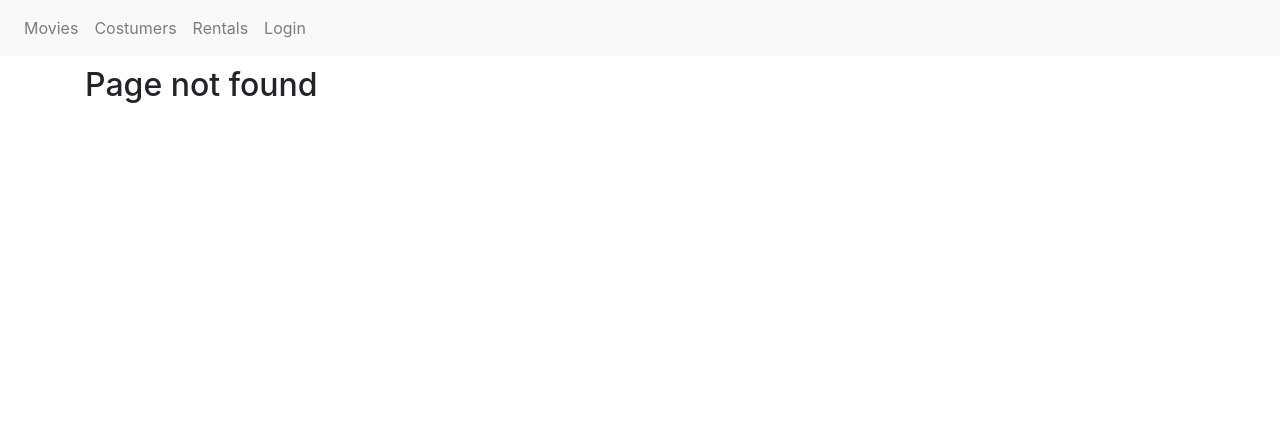
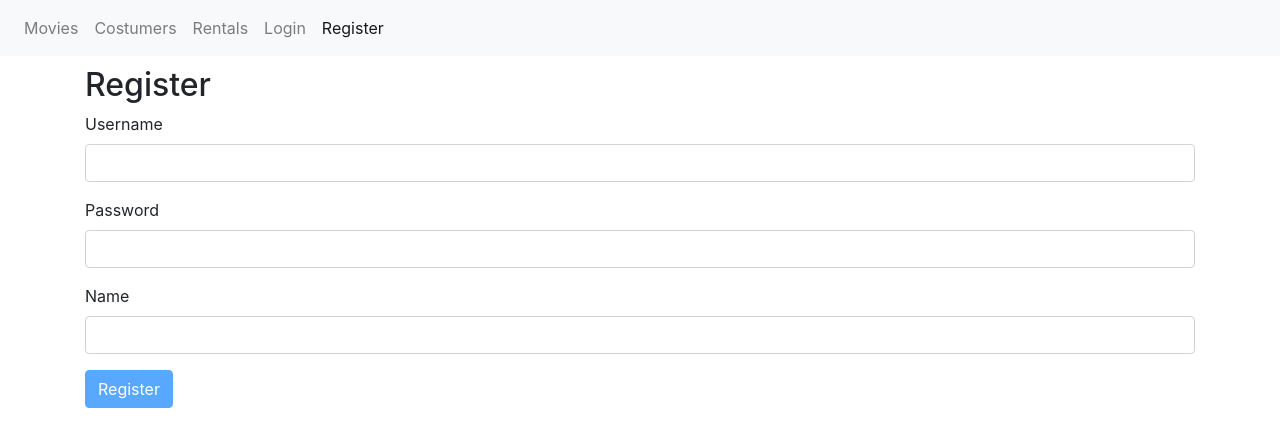
Before and after one commit to FlavioCoradini/fabio-fe, a React (Create React App) app: page /register in a window 1280 px wide. Before the commit this address led to /not-found. Shown: the top 446 px of the page. Built offline with nearby package versions, Linux system fonts and the light colour scheme.

Commit message:
add register form

```diff
--- a/src/App.js
+++ b/src/App.js
@@ -7,8 +7,9 @@ import Rentals from "./components/rentals";
 import NotFound from "./components/notFound";
 import MovieForm from "./components/movieForm";
 import LoginForm from "./components/loginForm";
+import RegisterForm from "./components/registerForm";
+import "./App.css";
 
-import "./App.css";
 class App extends React.Component {
   render() {
     return (
@@ -17,6 +18,7 @@ class App extends React.Component {
         <main className="container">
           <Switch>
             <Route path="/login" component={LoginForm} />
+            <Route path="/register" component={RegisterForm} />
             <Route path="/movies/:id" component={MovieForm} />
             <Route path="/movies" component={Movies} />
             <Route path="/costumers" component={Costumers} />
--- /dev/null
+++ b/src/components/common/form.jsx
@@ -0,0 +1,75 @@
+import { Component } from "react";
+import Joi from "joi-browser";
+import Input from "./input";
+
+class Form extends Component {
+  state = {
+    data: {},
+    errors: {},
+  };
+
+  handleChange = ({ currentTarget: input }) => {
+    const errors = { ...this.state.errors };
+    const errorMessage = this.validadeProperty(input);
+    if (errorMessage) errors[input.name] = errorMessage;
+    else delete errors[input.name];
+
+    const data = { ...this.state.data };
+    data[input.name] = input.value;
+    this.setState({ data, errors });
+  };
+
+  handleSubmit = (e) => {
+    e.preventDefault();
+
+    const errors = this.validade();
+    this.setState({ errors: errors || {} });
+    if (errors) return;
+
+    if (this.doSubmit) this.doSubmit();
+  };
+
+  validade = () => {
+    const options = {
+      abortEarly: false,
+    };
+    const { error } = Joi.validate(this.state.data, this.schema, options);
+
+    if (!error) return null;
+    const errors = {};
+    error.details.forEach((item) => {
+      errors[item.path[0]] = item.message;
+    });
+    return errors;
+  };
+
+  validadeProperty = ({ name, value }) => {
+    const obj = { [name]: value };
+    const schema = { [name]: this.schema[name] };
+    const { error } = Joi.validate(obj, schema);
+
+    return error ? error.details[0].message : null;
+  };
+
+  renderButton = (label) => (
+    <button disabled={this.validade()} id="login" className="btn btn-primary">
+      {label}
+    </button>
+  );
+
+  renderInput = (name, label, type = "text") => {
+    const { data, errors } = this.state;
+    return (
+      <Input
+        name={name}
+        label={label}
+        type={type}
+        value={data[name]}
+        error={errors[name]}
+        onChange={this.handleChange}
+      />
+    );
+  };
+}
+
+export default Form;
--- a/src/components/common/input.jsx
+++ b/src/components/common/input.jsx
@@ -1,16 +1,10 @@
 import React from "react";
 
-const Input = ({ label, name, value, error, onChange }) => {
+const Input = ({ name, label, error, ...rest }) => {
   return (
     <div className="form-group">
       <label htmlFor={name}>{label}</label>
-      <input
-        id={name}
-        name={name}
-        value={value}
-        onChange={onChange}
-        className="form-control"
-      />
+      <input {...rest} name={name} id={name} className="form-control" />
       {error && <div className="alert alert-danger">{error}</div>}
     </div>
   );
--- a/src/components/loginForm.jsx
+++ b/src/components/loginForm.jsx
@@ -1,10 +1,10 @@
-import React, { Component } from "react";
-import Input from "./common/input";
+import React from "react";
 import Joi from "joi-browser";
+import Form from "./common/form";
 
-class LoginForm extends Component {
+class LoginForm extends Form {
   state = {
-    account: { username: "", password: "" },
+    data: { username: "", password: "" },
     errors: {},
   };
 
@@ -13,73 +13,18 @@ class LoginForm extends Component {
     password: Joi.string().required().label("Password"),
   };
 
-  validade = () => {
-    const options = {
-      abortEarly: false,
-    };
-    const { error } = Joi.validate(this.state.account, this.schema, options);
-
-    if (!error) return null;
-    const errors = {};
-    error.details.forEach((item) => {
-      errors[item.path[0]] = item.message;
-    });
-    return errors;
-  };
-
-  validadeProperty = ({ name, value }) => {
-    const obj = { [name]: value };
-    const schema = { [name]: this.schema[name] };
-    const { error } = Joi.validate(obj, schema);
-
-    return error ? error.details[0].message : null;
-  };
-
-  handleSubmit = (e) => {
-    e.preventDefault();
-
-    const errors = this.validade();
-    this.setState({ errors: errors || {} });
-    if (errors) return;
-  };
-
-  handleChange = ({ currentTarget: input }) => {
-    const errors = { ...this.state.errors };
-    const errorMessage = this.validadeProperty(input);
-    if (errorMessage) errors[input.name] = errorMessage;
-    else delete errors[input.name];
-
-    const account = { ...this.state.account };
-    account[input.name] = input.value;
-    this.setState({ account, errors });
+  doSubmit = () => {
+    // Go to sever
   };
 
   render() {
-    const { account, errors } = this.state;
     return (
       <div>
+        <h2>Login</h2>
         <form onSubmit={this.handleSubmit}>
-          <Input
-            name="username"
-            label="Username"
-            value={account.username}
-            error={errors.username}
-            onChange={this.handleChange}
-          />
-          <Input
-            name="password"
-            label="Password"
-            value={account.password}
-            error={errors.password}
-            onChange={this.handleChange}
-          />
-          <button
-            disabled={this.validade()}
-            id="login"
-            className="btn btn-primary"
-          >
-            Login
-          </button>
+          {this.renderInput("username", "Username", "text")}
+          {this.renderInput("password", "Password", "password")}
+          {this.renderButton("Login")}
         </form>
       </div>
     );
--- a/src/components/navbar.jsx
+++ b/src/components/navbar.jsx
@@ -17,6 +17,9 @@ const NavBar = (props) => {
         <NavLink className="nav-item nav-link" to="/login">
           Login
         </NavLink>
+        <NavLink className="nav-item nav-link" to="/register">
+          Register
+        </NavLink>
       </div>
     </nav>
   );
--- /dev/null
+++ b/src/components/registerForm.jsx
@@ -0,0 +1,40 @@
+import React from "react";
+import Joi from "joi-browser";
+import Form from "./common/form";
+
+class RegisterForm extends Form {
+  state = {
+    data: {
+      username: "",
+      password: "",
+      name: "",
+    },
+    errors: {},
+  };
+
+  schema = {
+    username: Joi.string().required().email().label("Username"),
+    password: Joi.string().required().min(5).label("Password"),
+    name: Joi.string().required().label("Name"),
+  };
+
+  doSubmit = () => {
+    // Go to sever
+  };
+
+  render() {
+    return (
+      <div>
+        <h2>Register</h2>
+        <form onSubmit={this.handleSubmit}>
+          {this.renderInput("username", "Username")}
+          {this.renderInput("password", "Password", "password")}
+          {this.renderInput("name", "Name")}
+          {this.renderButton("Register")}
+        </form>
+      </div>
+    );
+  }
+}
+
+export default RegisterForm;
```
